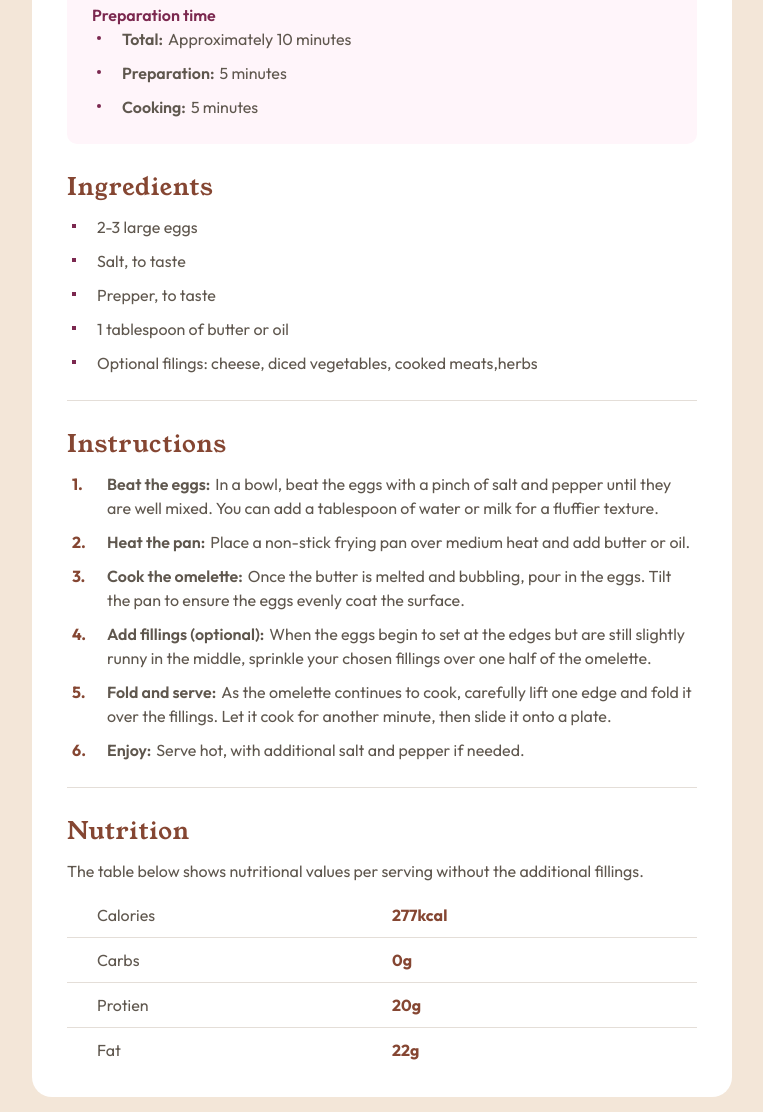
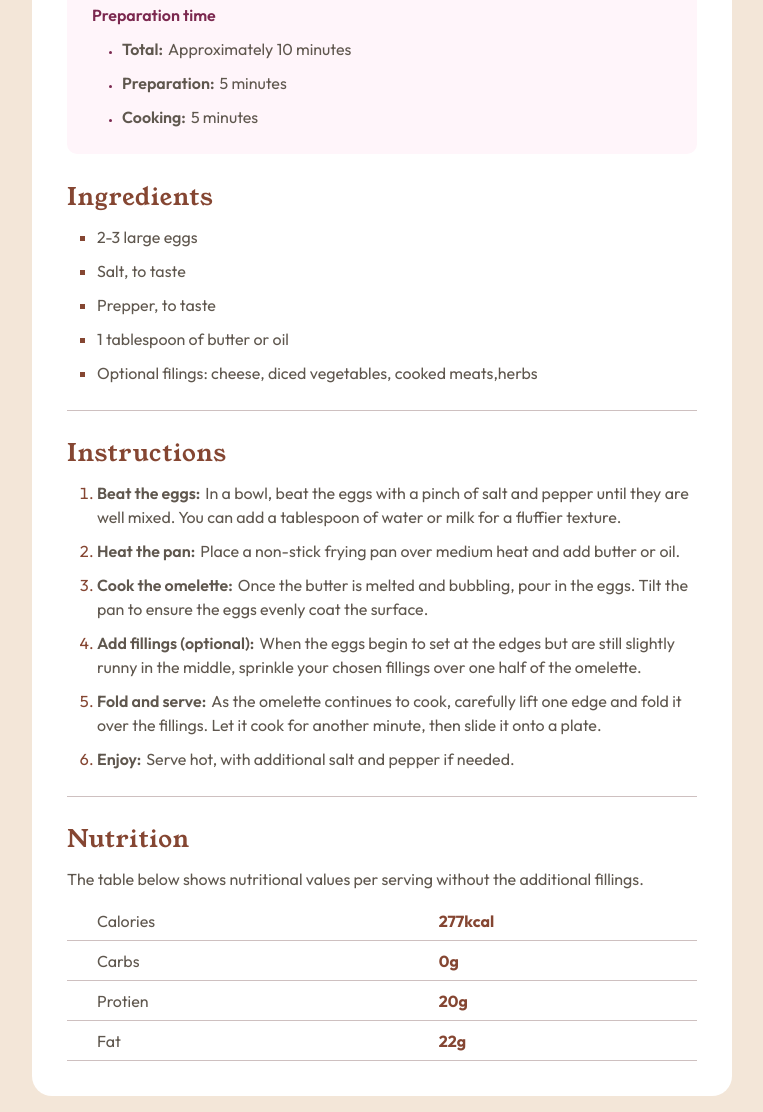
Before and after one commit to anaskhaled98/Recipe-Project, a plain HTML site: page index.html in a window 1280 px wide. Shown: the part 522-1634 px from the top of the page, without its empty margins (258-1021 px from the left). Drawn offline with Linux system fonts and the light colour scheme.

Commit message:
Edit html and changed some styles

```diff
--- a/index.html
+++ b/index.html
@@ -19,16 +19,16 @@
     <title>recipe page</title>
   </head>
   <body>
-    <header>
-      <div class="photo-wrapper">
+    <header class="header">
+      <figure class="header__image">
         <img
-          class="photo"
+          class="header__imageSource"
           src="./assets/image-omelette.jpeg"
-          alt="food image"
+          alt="omelette dish photo"
         />
-      </div>
-      <h1 class="main-header">Simple Omelette Recipe</h1>
-      <p class="description">
+      </figure>
+      <h1 class="header__title">Simple Omelette Recipe</h1>
+      <p class="header__description">
         An easy and quick dish, perfect for any meal. This classic omelette
         combines beaten eggs cooked to perfection, optionally filled with your
         choice of cheese, vegetables, or meats.
@@ -36,84 +36,93 @@
     </header>
     <main>
       <section class="preparation">
-        <p>Preparation time</p>
-        <ul>
-          <li>
-            <span class="list-title">Total:</span>Approximately 10 minutes
+        <p class="preparation__heading">Preparation time</p>
+        <ul class="preparation__list">
+          <li class="preparation__item">
+            <span class="preparation__label">Total:</span>Approximately 10
+            minutes
           </li>
-          <li><span class="list-title">Preparation:</span>5 minutes</li>
-          <li><span class="list-title">Cooking:</span>5 minutes</li>
+          <li class="preparation__item">
+            <span class="preparation__label">Preparation:</span>5 minutes
+          </li>
+          <li class="preparation__item">
+            <span class="preparation__label">Cooking:</span>5 minutes
+          </li>
         </ul>
       </section>
       <section class="ingredients">
-        <h2>Ingredients</h2>
-        <ul>
-          <li>2-3 large eggs</li>
-          <li>Salt, to taste</li>
-          <li>Prepper, to taste</li>
-          <li>1 tablespoon of butter or oil</li>
-          <li>
+        <h2 class="ingredients__heading">Ingredients</h2>
+        <ul class="ingredients__list">
+          <li class="ingredients__item">2-3 large eggs</li>
+          <li class="ingredients__item">Salt, to taste</li>
+          <li class="ingredients__item">Prepper, to taste</li>
+          <li class="ingredients__item">1 tablespoon of butter or oil</li>
+          <li class="ingredients__item">
             Optional filings: cheese, diced vegetables, cooked meats,herbs
           </li>
         </ul>
       </section>
+      <hr />
       <section class="instructions">
-        <h2>Instructions</h2>
-        <ol>
-          <li>
-            <span class="list-title">Beat the eggs:</span>In a bowl, beat the
-            eggs with a pinch of salt and pepper until they are well mixed. You
-            can add a tablespoon of water or milk for a fluffier texture.
+        <h2 class="instructions__heading">Instructions</h2>
+        <ol class="instructions__list">
+          <li class="instructions__item">
+            <span class="instructions__label">Beat the eggs:</span>In a bowl,
+            beat the eggs with a pinch of salt and pepper until they are well
+            mixed. You can add a tablespoon of water or milk for a fluffier
+            texture.
           </li>
-          <li>
-            <span class="list-title">Heat the pan:</span>Place a non-stick
-            frying pan over medium heat and add butter or oil.
+          <li class="instructions__item">
+            <span class="instructions__label">Heat the pan:</span>Place a
+            non-stick frying pan over medium heat and add butter or oil.
           </li>
-          <li>
-            <span class="list-title">Cook the omelette:</span>Once the butter is
-            melted and bubbling, pour in the eggs. Tilt the pan to ensure the
-            eggs evenly coat the surface.
+          <li class="instructions__item">
+            <span class="instructions__label">Cook the omelette:</span>Once the
+            butter is melted and bubbling, pour in the eggs. Tilt the pan to
+            ensure the eggs evenly coat the surface.
           </li>
-          <li>
-            <span class="list-title">Add fillings (optional):</span>When the
-            eggs begin to set at the edges but are still slightly runny in the
-            middle, sprinkle your chosen fillings over one half of the omelette.
+          <li class="instructions__item">
+            <span class="instructions__label">Add fillings (optional):</span
+            >When the eggs begin to set at the edges but are still slightly
+            runny in the middle, sprinkle your chosen fillings over one half of
+            the omelette.
           </li>
-          <li>
-            <span class="list-title">Fold and serve:</span>As the omelette
-            continues to cook, carefully lift one edge and fold it over the
-            fillings. Let it cook for another minute, then slide it onto a
+          <li class="instructions__item">
+            <span class="instructions__label">Fold and serve:</span>As the
+            omelette continues to cook, carefully lift one edge and fold it over
+            the fillings. Let it cook for another minute, then slide it onto a
             plate.
           </li>
-          <li>
-            <span class="list-title">Enjoy:</span>Serve hot, with additional
-            salt and pepper if needed.
+          <li class="instructions__item">
+            <span class="instructions__label">Enjoy:</span>Serve hot, with
+            additional salt and pepper if needed.
           </li>
         </ol>
       </section>
+      <hr />
       <section class="nutrition">
-        <h2>Nutrition</h2>
-        <p>
+        <h2 class="nutrition__heading">Nutrition</h2>
+        <p class="nutrition__description">
           The table below shows nutritional values per serving without the
           additional fillings.
         </p>
-        <table>
+        <table class="nutrition__table">
           <tbody>
-            <tr class="table-row">
-              <td class="table-label">Calories</td>
-              <td class="table-value">277kcal</td>
+            <tr class="nutrition__table-row">
+              <td class="nutrition__table-label">Calories</td>
+              <td class="nutrition__table-value">277kcal</td>
             </tr>
-            <tr class="table-row">
-              <td class="table-label">Carbs</td>
-              <td class="table-value">0g</td>
+            <tr class="nutrition__table-row">
+              <td class="nutrition__table-label">Carbs</td>
+              <td class="nutrition__table-value">0g</td>
             </tr>
-            <tr class="table-row">
-              <td class="table-label">Protien</td>
-              <td class="table-value">20g</td>
+            <tr class="nutrition__table-row">
+              <td class="nutrition__table-label">Protien</td>
+              <td class="nutrition__table-value">20g</td>
             </tr>
-            <tr class="table-row">
-              <td class="table-label">Fat</td>
-              <td class="table-value">22g</td>
+            <tr class="nutrition__table-row">
+              <td class="nutrition__table-label">Fat</td>
+              <td class="nutrition__table-value">22g</td>
             </tr>
           </tbody>
         </table>
--- a/main.css
+++ b/main.css
@@ -39,7 +39,6 @@ main {
   gap: 2.5rem;
 }
 
-/* Common styles */
 h1,
 h2 {
   font-family: "Young Serif", serif;
@@ -47,7 +46,6 @@ h2 {
 
 h2 {
   color: var(--header);
-  margin-bottom: 1rem;
   letter-spacing: 0.1rem;
   font-weight: 400;
 }
@@ -57,152 +55,117 @@ ol {
   display: flex;
   flex-direction: column;
   gap: 1rem;
-  margin-left: 3rem;
-  list-style-type: none;
+  padding-left: 3rem;
 }
 
-.ingredients:after,
-.instructions:after {
-  content: "";
-  display: block;
-  width: 100%;
-  height: 0.1rem;
-  background-color: hsl(30, 18%, 87%);
-  margin-top: 2.5rem;
+hr {
+  height: 0.1px;
+  background-color: rgb(206, 192, 192);
+  border: 0;
 }
 
-.list-title {
-  margin-right: 0.5rem;
-  font-weight: 600;
+section {
+  display: flex;
+  flex-direction: column;
+  gap: 1rem;
 }
-/* End Common styles */
 
-/* Header */
-.main-header {
+.header {
+  display: flex;
+  flex-direction: column;
+  gap: 1.5rem;
+
+  .header__title {
     font-size: 3.5rem;
     color: var(--main-header);
-  margin-block: 1.5rem;
     letter-spacing: 0.1rem;
     font-weight: 400;
   }
 
-.photo-wrapper {
+  .header__image {
     border-radius: 2rem;
     overflow: hidden;
   }
 
-.photo {
+  .header__imageSource {
     max-width: 100%;
     height: auto;
   }
 
-.description {
-  margin-bottom: 2.5rem;
+  .header__description {
+    padding-bottom: 2.5rem;
   }
-/* End Header */
+}
 
-/* Preparation */
 .preparation {
   border-radius: 1rem;
   background-color: var(--light-rose);
   padding: 2.5rem;
-}
 
-.preparation p {
+  .preparation__heading {
     font-weight: 600;
     color: var(--rose);
   }
 
-.preparation li {
+  .preparation__item {
     position: relative;
   }
 
-.preparation li:before {
-  top: 40%;
-  left: -2.5rem;
-  position: absolute;
-  content: "";
-  width: 0.4rem;
-  height: 0.4rem;
-  border-radius: 50%;
-  background-color: var(--rose);
-}
-/* End Preparation */
-
-/* ingredient */
-.ingredients li {
-  position: relative;
+  .preparation__item::marker {
+    color: var(--rose);
+    font-size: 1rem;
+    padding-right: 3rem;
   }
 
-.ingredients li:before {
-  top: 40%;
-  left: -2.5rem;
-  position: absolute;
-  content: "";
-  width: 0.4rem;
-  height: 0.4rem;
-  background-color: var(--rose);
+  .preparation__label {
+    margin-right: 0.5rem;
+    font-weight: 600;
   }
-/* End ingredient */
-
-/* instrcutions */
-.instructions {
-  counter-reset: instruction;
-}
-.instructions li {
-  position: relative;
-  margin-left: 1rem;
 }
 
-.instructions li:before {
-  position: absolute;
-  counter-increment: instruction;
-  content: "" counter(instruction) ".";
-  left: -3.5rem;
+.ingredients__item {
+  position: relative;
+
+  list-style-type: square;
+  &::marker {
+    color: var(--header);
+  }
+}
+
+.instructions__item {
+  &::marker {
+    color: var(--header);
+    font-size: 600;
+  }
+
+  .instructions__label {
+    margin-right: 0.5rem;
+    font-weight: 600;
+  }
+}
+
+.nutrition {
+  .nutrition__table {
+    width: 100%;
+    border-collapse: collapse;
+  }
+
+  .nutrition__table-row {
+    height: 4rem;
+  }
+
+  .nutrition__table-label {
+    border-bottom: 0.1px solid rgb(206, 192, 192);
+    padding-left: 3rem;
+  }
+  .nutrition__table-value {
+    border-bottom: 0.1px solid rgb(206, 192, 192);
+    padding-left: 1rem;
     color: var(--header);
     font-weight: 700;
   }
-/* End instrcutions */
-
-/* Nutrition */
-table,
-tbody {
-  display: block;
 }
 
-table {
-  margin-top: 2rem;
-}
-
-.table-row {
-  display: grid;
-  grid-template-columns: 1fr 1fr;
-}
-
-.table-row:not(:last-child)::after {
-  grid-column-start: 1;
-  grid-column-end: -1;
-  content: "";
-  width: 100%;
-  height: 0.1rem;
-  background-color: hsl(30, 18%, 87%);
-  margin-block: 1rem;
-}
-
-.table-label {
-  margin-left: 3rem;
-}
-.table-value {
-  margin-left: 1rem;
-}
-
-.table-value {
-  color: var(--header);
-  font-weight: 700;
-}
-/* End Nutrition */
-
-/* Responsive */
 @media (max-width: 500px) {
   body {
     margin: 0 auto;
@@ -212,4 +175,3 @@ table {
     border-radius: 0;
   }
 }
-/* End Responsive */
```
Lines whose indentation alone changed are shown as unchanged.
